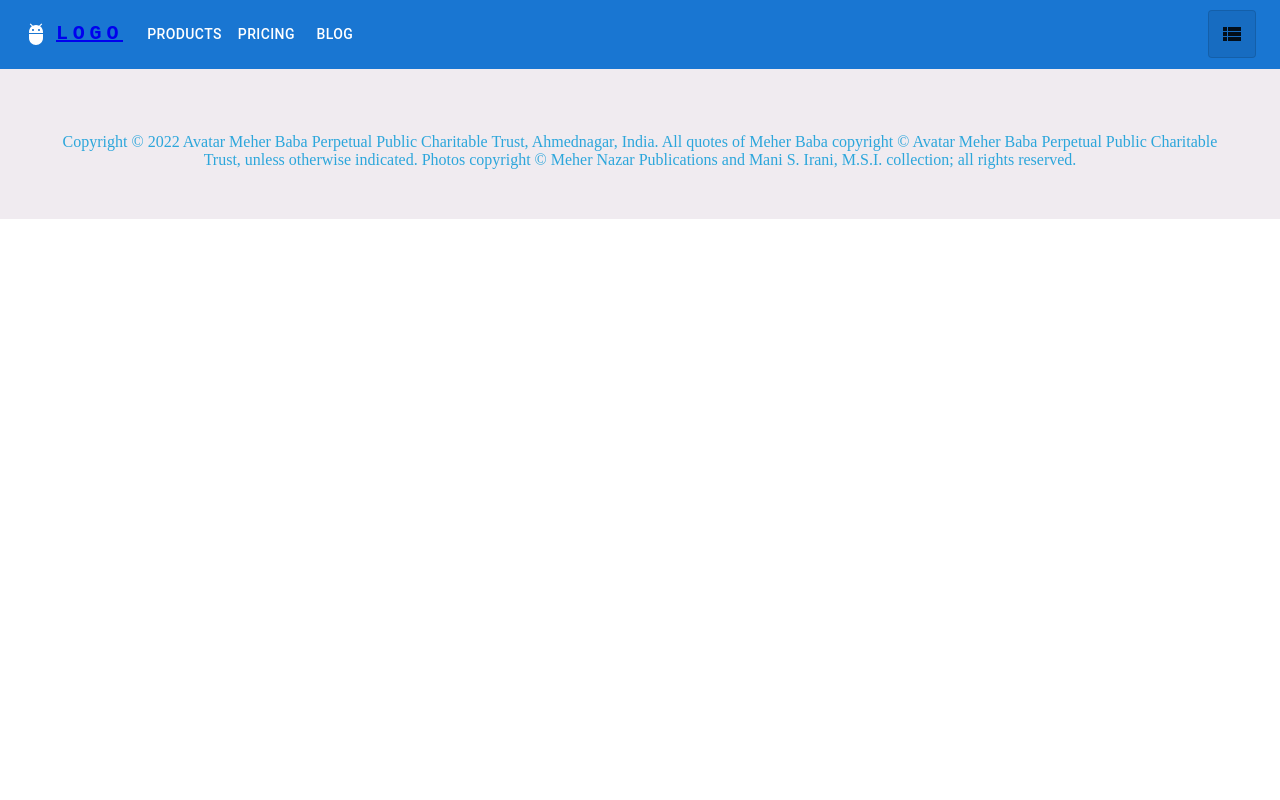
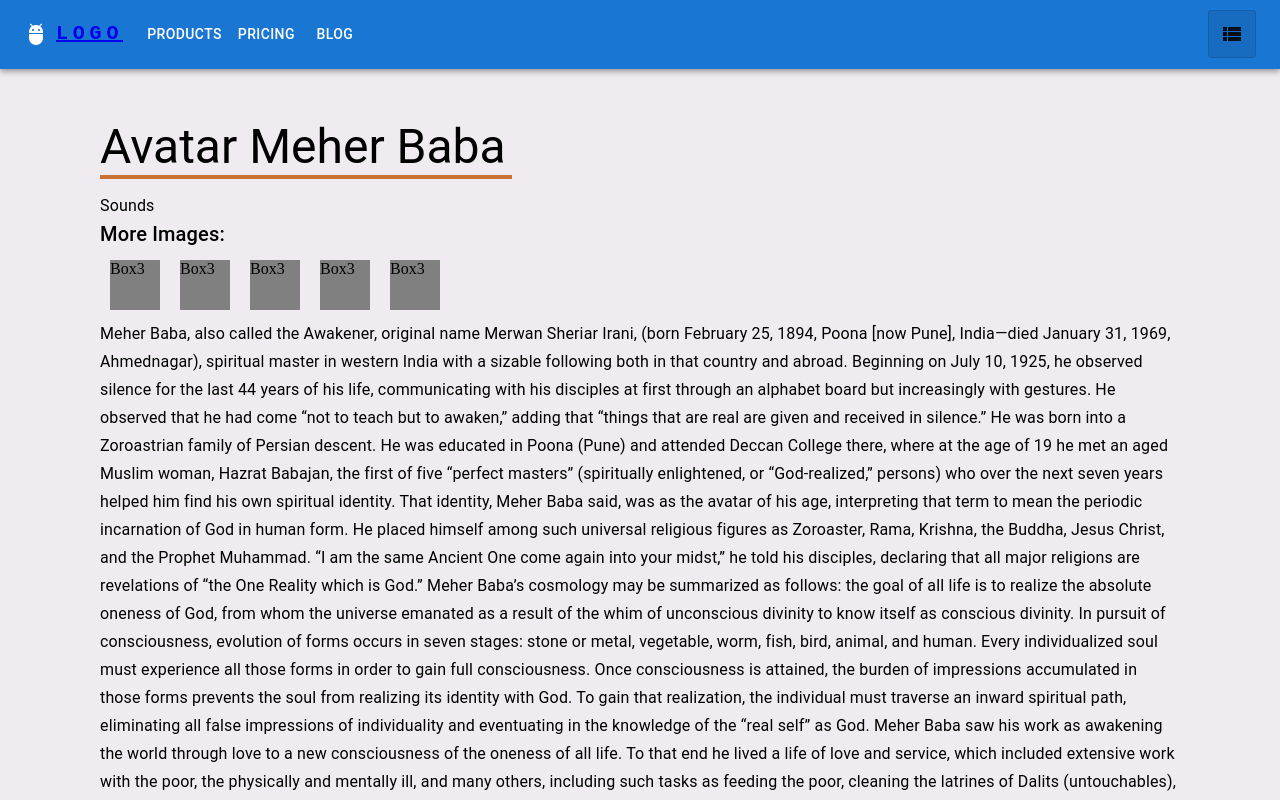
Before and after one commit to anvbey/AmbLucknow, a React (Create React App) app: page /msirani in a window 1280 px wide. Shown: the top 800 px of the page. Built offline with nearby package versions, Linux system fonts and the light colour scheme.

Commit message:
MSIrani page updated

```diff
--- a/src/App.js
+++ b/src/App.js
@@ -8,6 +8,7 @@ import Cont from "./container/Contact";
 import { Box } from "@mui/material";
 import Donate from "./container/Donate";
 import Archives from './container/Archives'
+import MSIrani from "./container/MSIrani";
 
 function App() {
   return (
@@ -25,6 +26,7 @@ function App() {
         <Route path="contact" element={<Cont />} />
         <Route path="donate" element={<Donate />} />
         <Route path='archives' element={<Archives/>}/>
+        <Route path='msirani' element={<MSIrani/>}/>
       </Routes>
       <Footer />
     </Box>
--- /dev/null
+++ b/src/components/Archives/box3.jsx
@@ -0,0 +1,17 @@
+import React from 'react'
+import { Box } from "@mui/material";
+
+const box2 = () => {
+  return (
+    <Box sx={{
+        background: 'grey',
+        width: '50px',
+        height: '50px',
+        margin: '10px'
+    }}>
+        Box3
+    </Box>
+  )
+}
+
+export default box2
--- /dev/null
+++ b/src/components/MsIrani/Content.jsx
@@ -0,0 +1,86 @@
+import { Box, Typography } from "@mui/material";
+import React from "react";
+
+const Content = () => {
+  return (
+    <Box>
+      <Typography variant="subtitle1">
+        Meher Baba, also called the Awakener, original name Merwan Sheriar
+        Irani, (born February 25, 1894, Poona [now Pune], India—died January 31,
+        1969, Ahmednagar), spiritual master in western India with a sizable
+        following both in that country and abroad. Beginning on July 10, 1925,
+        he observed silence for the last 44 years of his life, communicating
+        with his disciples at first through an alphabet board but increasingly
+        with gestures. He observed that he had come “not to teach but to
+        awaken,” adding that “things that are real are given and received in
+        silence.” He was born into a Zoroastrian family of Persian descent. He
+        was educated in Poona (Pune) and attended Deccan College there, where at
+        the age of 19 he met an aged Muslim woman, Hazrat Babajan, the first of
+        five “perfect masters” (spiritually enlightened, or “God-realized,”
+        persons) who over the next seven years helped him find his own spiritual
+        identity. That identity, Meher Baba said, was as the avatar of his age,
+        interpreting that term to mean the periodic incarnation of God in human
+        form. He placed himself among such universal religious figures as
+        Zoroaster, Rama, Krishna, the Buddha, Jesus Christ, and the Prophet
+        Muhammad. “I am the same Ancient One come again into your midst,” he
+        told his disciples, declaring that all major religions are revelations
+        of “the One Reality which is God.” Meher Baba’s cosmology may be
+        summarized as follows: the goal of all life is to realize the absolute
+        oneness of God, from whom the universe emanated as a result of the whim
+        of unconscious divinity to know itself as conscious divinity. In pursuit
+        of consciousness, evolution of forms occurs in seven stages: stone or
+        metal, vegetable, worm, fish, bird, animal, and human. Every
+        individualized soul must experience all those forms in order to gain
+        full consciousness. Once consciousness is attained, the burden of
+        impressions accumulated in those forms prevents the soul from realizing
+        its identity with God. To gain that realization, the individual must
+        traverse an inward spiritual path, eliminating all false impressions of
+        individuality and eventuating in the knowledge of the “real self” as
+        God. Meher Baba saw his work as awakening the world through love to a
+        new consciousness of the oneness of all life. To that end he lived a
+        life of love and service, which included extensive work with the poor,
+        the physically and mentally ill, and many others, including such tasks
+        as feeding the poor, cleaning the latrines of Dalits (untouchables), and
+        bathing lepers. He saw a responsibility to give spiritual help to
+        “advanced souls,” and he travelled throughout the Indian subcontinent to
+        find such persons. These outward activities Meher Baba saw as
+        indications of the inner transformation of consciousness that he came to
+        give the world. He established and later dismantled many institutions of
+        service, which he compared to scaffolding temporarily erected to
+        construct a building that really was within the human heart. He said
+        that a “new humanity” would emerge from his life’s work and that he
+        would bring about an unprecedented release of divine love in the world.
+        Between 1931 and 1958 he made many visits to the United States and
+        Europe, on one such trip in 1952 establishing the Meher Spiritual Center
+        in Myrtle Beach, South Carolina. A similar centre, Avatar’s Abode, was
+        created at Woomby, Queensland, Australia, in 1958. Get a Britannica
+        Premium subscription and gain access to exclusive content. Subscribe Now
+        From the mid-1960s Meher Baba was in seclusion, and during that period
+        several users of recreational drugs in the United States sought him out
+        in a quest for spiritual truth. Through them his admonitions against the
+        nonmedical use of psychedelic and other drugs came to the attention of
+        the news media in the United States and other Western countries. He
+        warned young people explicitly that “drugs are harmful mentally,
+        physically, and spiritually,” trying to draw them away from drugs and
+        toward a spiritual life. Meher Baba never sought to form a sect or
+        proclaim a dogma. He attracted and welcomed followers of many faiths and
+        every social class with a message emphasizing love and compassion, the
+        elimination of the selfish ego, and the potential of realizing God
+        within themselves. Although his equation of the several manifestations
+        of God was syncretic, he won many followers from sects and denominations
+        that repudiated syncretism, and he encouraged those followers to be
+        strong in their original faiths. After his death his followers heeded
+        his wish that they not form an organization, but they continued to
+        gather informally and often to discuss and read his works and express
+        through music, poetry, dance, or drama their reflections on his life.
+        His tomb at Meherabad, near Ahmednagar, has become a place of pilgrimage
+        for his followers throughout the world. His books include Discourses
+        (1938–43; 5 vol., the earliest dictated on an alphabet board and the
+        others by gesture), God Speaks: The Theme of Creation and Its Purposes
+        (1955), and The Everything and the Nothing (1963).
+      </Typography>
+    </Box>
+  );
+};
+
+export default Content;
--- /dev/null
+++ b/src/components/MsIrani/Images.jsx
@@ -0,0 +1,23 @@
+import { Box, Typography } from "@mui/material";
+import React from "react";
+import Box3 from "../../components/Archives/box3";
+
+
+const Images = () => {
+  return (
+    <Box>
+      <Typography variant="h6">More Images:</Typography>
+      <Box sx={{
+        display: 'flex'
+      }}>
+        <Box3 />
+        <Box3 />
+        <Box3 />
+        <Box3 />
+        <Box3/>
+      </Box>
+    </Box>
+  );
+};
+
+export default Images;
--- /dev/null
+++ b/src/components/MsIrani/Name.jsx
@@ -0,0 +1,21 @@
+import { Box, Typography } from "@mui/material";
+import React from "react";
+
+const Name = () => {
+  return (
+    <Box>
+      <Typography variant="h3">Avatar Meher Baba</Typography>
+      <Box
+        sx={{
+          background: "#CA7233",
+          height: "0px",
+          width: "408px",
+          border: "2px solid #CA7233",
+          marginBottom: "15px",
+        }}
+      ></Box>
+    </Box>
+  );
+};
+
+export default Name;
--- /dev/null
+++ b/src/components/MsIrani/Sound.jsx
@@ -0,0 +1,12 @@
+import { Box, Typography } from '@mui/material'
+import React from 'react'
+
+const Sound = () => {
+  return (
+    <Box>
+        <Typography>Sounds</Typography>
+    </Box>
+  )
+}
+
+export default Sound
--- a/src/container/Archives/index.jsx
+++ b/src/container/Archives/index.jsx
@@ -22,12 +22,14 @@ const grid = () => {
           <Box2/>
           <Box2/>
           <Box2/>
+          <Box2/>
         </Box>
         <Box sx={{
           display: 'flex',
           flexDirection: 'row',
           justifyContent: 'space-around'
         }}>
+          <Box2/>
           <Box2/>
           <Box2/>
           <Box2/>
@@ -40,6 +42,7 @@ const grid = () => {
           <Box2/>
           <Box2/>
           <Box2/>
+          <Box2/>
         </Box>
       </Box>
     </Box>
--- /dev/null
+++ b/src/container/MSIrani/index.jsx
@@ -0,0 +1,23 @@
+import { Box } from "@mui/material";
+import React from "react";
+import Name from "../../components/MsIrani/Name";
+import Sound from "../../components/MsIrani/Sound";
+import Images from "../../components/MsIrani/Images";
+import Content from "../../components/MsIrani/Content";
+
+const MSIrani = () => {
+  return (
+    <Box
+      sx={{
+        margin: "50px 100px 50px 100px",
+      }}
+    >
+      <Name/>
+      <Sound/>
+      <Images/>
+      <Content/>
+    </Box>
+  );
+};
+
+export default MSIrani;
```
